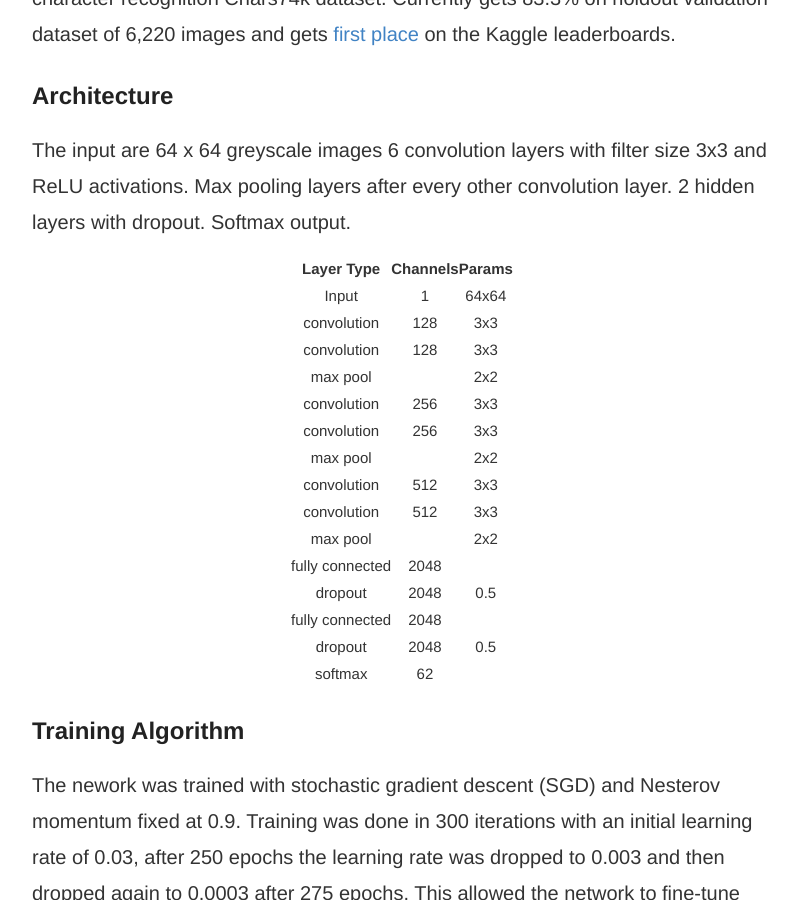
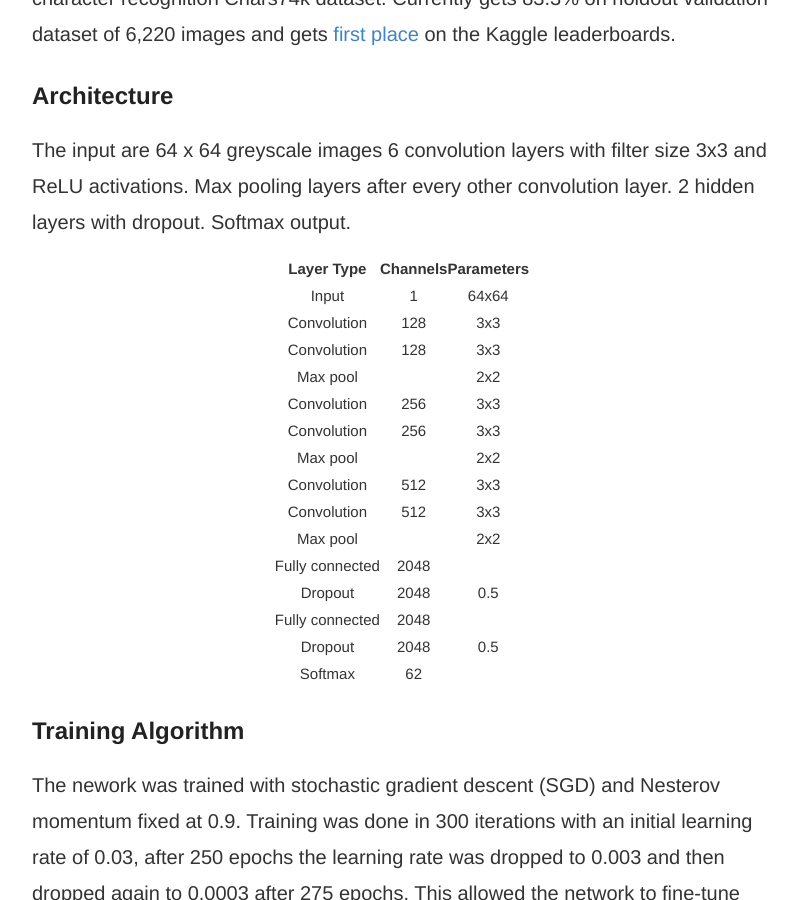
Before and after one commit to FlorianMuellerklein/FlorianMuellerklein.github.io, a Jekyll site: the page built from _posts/2016-2-13-cnn_streetview.md, in a window 1280 px wide and 900 px high, scrolled down 746 px. Shown: the whole window, without its empty margins (238-1036 px from the left). Built offline with Jekyll 4.4.1, drawn with Linux system fonts in a browser that asks for light colours.

Commit message:
chars 74 cnn

```diff
--- a/_posts/2016-2-13-cnn_streetview.md
+++ b/_posts/2016-2-13-cnn_streetview.md
@@ -14,23 +14,23 @@ The input are 64 x 64 greyscale images
 6 convolution layers with filter size 3x3 and ReLU activations. Max pooling layers after every other convolution layer. 2 hidden layers with dropout. Softmax output.
 
 
-| __Layer Type__ | __Channels__ | __Params__ |
+| __Layer Type__ | __Channels__ | __Parameters__ |
 | :---: | :---: | :---: |
 | Input | 1 | 64x64 |
-| convolution | 128 | 3x3 |
-| convolution | 128 | 3x3 |
-| max pool | | 2x2 |
-| convolution | 256 | 3x3 |
-| convolution | 256 | 3x3 |
-| max pool | | 2x2 |
-| convolution| 512 | 3x3 |
-| convolution | 512 | 3x3 |
-| max pool | | 2x2 |
-| fully connected | 2048 | |
-| dropout | 2048 | 0.5 |
-| fully connected | 2048 | |
-| dropout | 2048 | 0.5 |
-| softmax | 62 | |
+| Convolution | 128 | 3x3 |
+| Convolution | 128 | 3x3 |
+| Max pool | | 2x2 |
+| Convolution | 256 | 3x3 |
+| Convolution | 256 | 3x3 |
+| Max pool | | 2x2 |
+| Convolution| 512 | 3x3 |
+| Convolution | 512 | 3x3 |
+| Max pool | | 2x2 |
+| Fully connected | 2048 | |
+| Dropout | 2048 | 0.5 |
+| Fully connected | 2048 | |
+| Dropout | 2048 | 0.5 |
+| Softmax | 62 | |
 
 
 ## Training Algorithm
```
